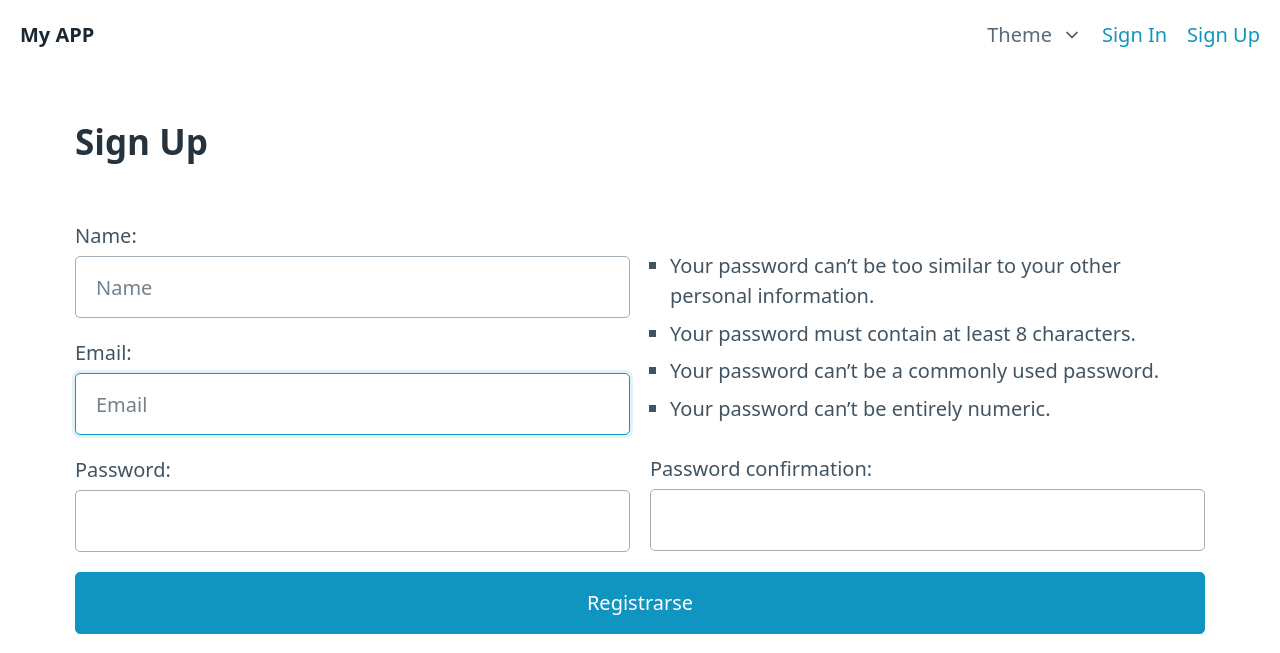
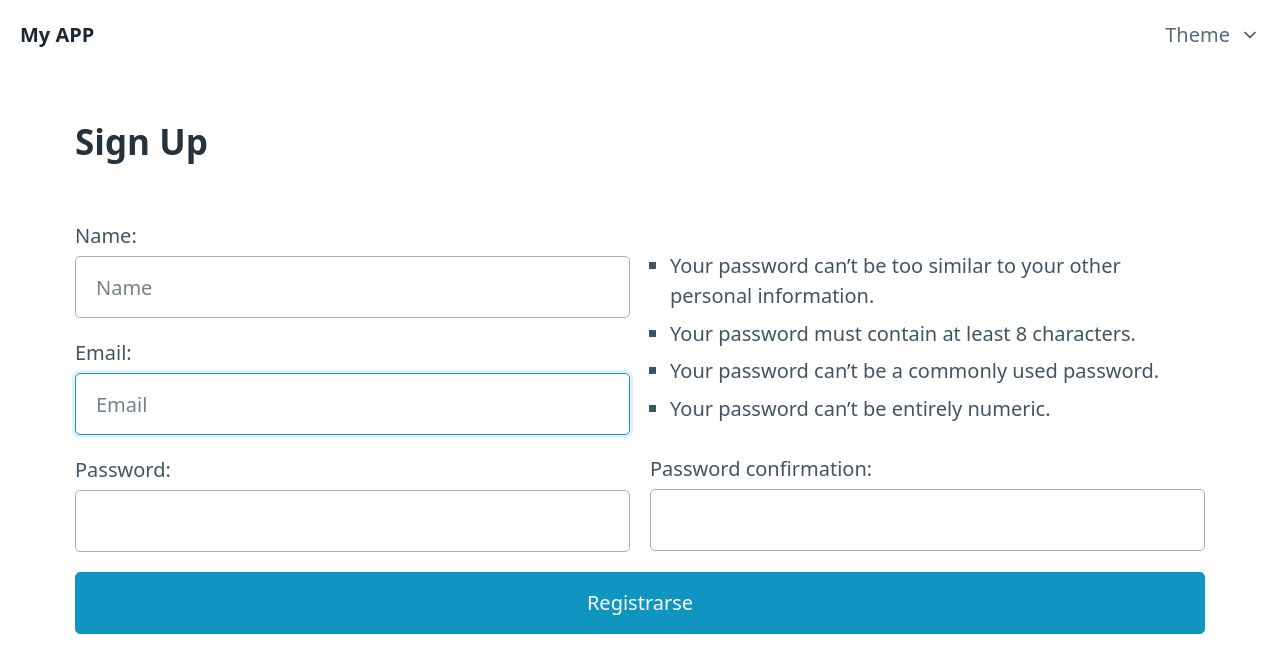
Before and after one commit to juanpfrancos/eduapp, a Django app: page /register/ in a window 1280 px wide. Shown: the top 653 px of the page. Run offline with Django 4.2, Linux system fonts and the light colour scheme.

Commit message:
Move sign up option.

```diff
--- a/usersproject/usersapp/templates/base.html
+++ b/usersproject/usersapp/templates/base.html
@@ -29,9 +29,6 @@
               {% if user.is_authenticated %}
                   {{email}}
                   <li><a href="{% url 'logout' %}">logout</a></li>
-              {% else %}
-                  <li><a href="{% url 'login' %}">Sign In</a></li>
-                  <li><a href="{% url 'register' %}">Sign Up</a></li>
               {% endif %}
             </ul>
 
--- a/usersproject/usersapp/templates/registration/login.html
+++ b/usersproject/usersapp/templates/registration/login.html
@@ -14,8 +14,10 @@
             <input type="checkbox" role="switch" id="remember" name="remember" />
             Remember me
           </label>
-        </fieldset>
+      </fieldset>
         <button type="submit" class="contrast">Login</button>
+        <p>Don't have an account? <a href="{% url 'register' %}">Sign Up</a></p>
+
       </form>
     </div>
     <div></div>
```
